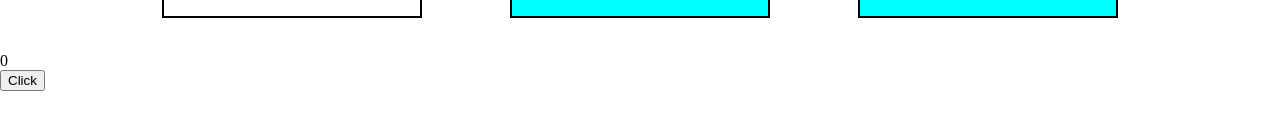
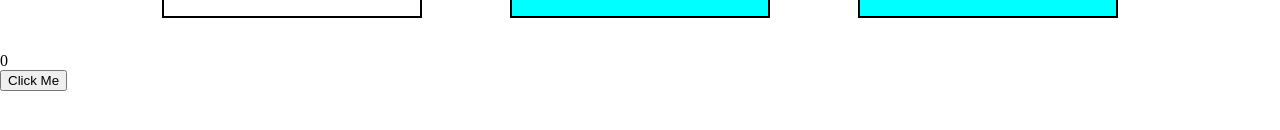
Before and after one commit to mansi0sinha/React, a React (Vite) app in the folder react-app/: page / in a window 1280 px wide. Shown: the part 356-486 px from the top of the page. Built offline with nearby package versions, Linux system fonts and the light colour scheme.

Commit message:
Update App.jsx

```diff
--- a/react-app/src/App.jsx
+++ b/react-app/src/App.jsx
@@ -38,7 +38,7 @@ function App() {
           setCount(count + 1);
           setColor(color + 1); // Safely update color here on click instead
         }}>
-          Click
+          Click  Me
         </button>
       </div>
       <Footer />
```
